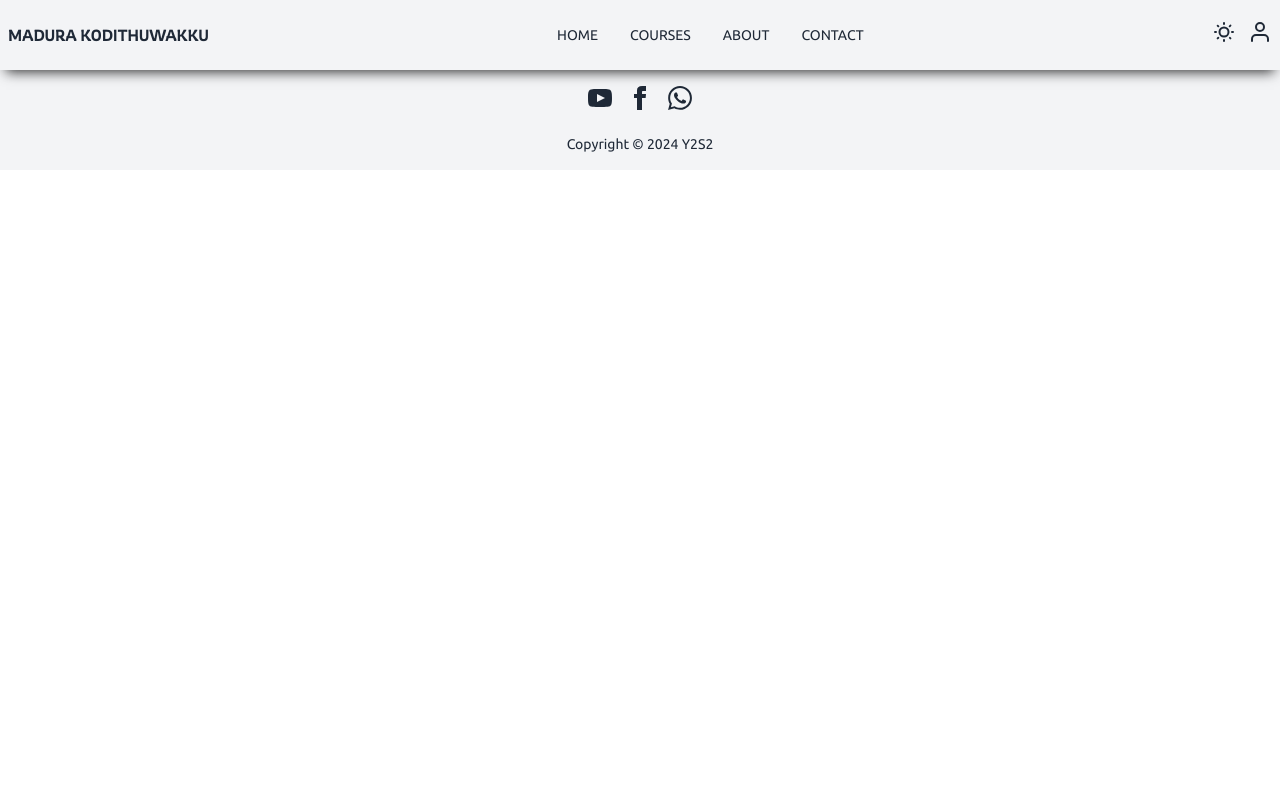
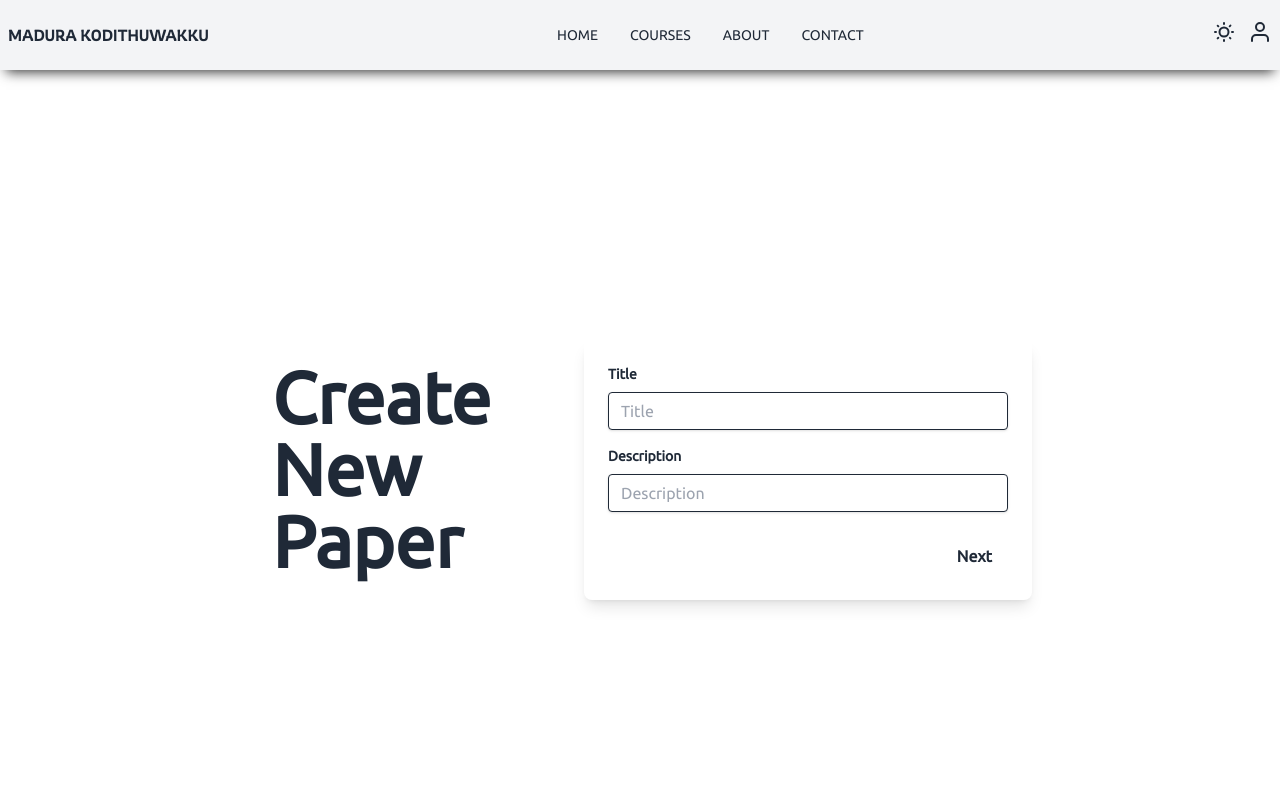
Before and after one commit to liyanagelahiru/online-class-management-system, a React (Vite) app in the folder frontend/: page /exam/create in a window 1280 px wide. Shown: the top 800 px of the page. Built offline with nearby package versions, Linux system fonts and the light colour scheme; a web font is replaced by a local one.

Commit message:
Update pages

```diff
--- /dev/null
+++ b/frontend/src/pages/CreateExam/CreatePaper.jsx
@@ -0,0 +1,82 @@
+import React, { useState } from "react";
+import { Link } from "react-router-dom";
+
+function CreatePapers() {
+  const [title, setTitle] = useState("");
+  const [description, setDescription] = useState("");
+  const [error, setError] = useState("");
+
+  const handleTitleChange = (e) => {
+    setTitle(e.target.value);
+    setError("");
+  };
+
+  const handleDescriptionChange = (e) => {
+    setDescription(e.target.value);
+    setError("");
+  };
+
+  const handleSubmit = (e) => {
+    e.preventDefault();
+    if (!title.trim() || !description.trim()) {
+      setError("Title and Description are required.");
+      return;
+    }
+    // Proceed with form submission
+    console.log("Form submitted:", { title, description });
+  };
+
+  return (
+    <div className="flex items-center justify-center h-screen bg-white">
+      {/* Left Section: Text "Create New Paper" */}
+      <div className="text-gray-600 p-6 mr-4 flex-grow max-w-xs">
+        <h2 className="text-7xl font-bold">Create New <br />Paper</h2>
+      </div>
+
+      {/* Right Section: Card with Input Fields */}
+      <div className="flex-shrink-0 w-full max-w-md bg-gray-100 shadow-lg rounded-lg overflow-hidden">
+        <div className="p-6">
+          <form onSubmit={handleSubmit}>
+            <div className="mb-4">
+              <label className="block text-gray-700 text-sm font-bold mb-2" htmlFor="title">
+                Title
+              </label>
+              <input
+                className="shadow appearance-none border rounded w-full py-2 px-3 text-gray-700 leading-tight focus:outline-none focus:shadow-outline"
+                id="title"
+                type="text"
+                placeholder="Title"
+                value={title}
+                onChange={handleTitleChange}
+              />
+            </div>
+            <div className="mb-6">
+              <label className="block text-gray-700 text-sm font-bold mb-2" htmlFor="description">
+                Description
+              </label>
+              <input
+                className="shadow appearance-none border rounded w-full py-2 px-3 text-gray-700 leading-tight focus:outline-none focus:shadow-outline"
+                id="description"
+                type="text"
+                placeholder="Description"
+                value={description}
+                onChange={handleDescriptionChange}
+              />
+            </div>
+            {error && <p className="text-red-500 text-sm mb-4">{error}</p>}
+            <div className="flex justify-end">
+            <Link
+              to="/CreateQues"
+              className="bg-blue-500 hover:bg-blue-700 text-white font-bold py-2 px-4 rounded-full"
+            >
+              Next
+            </Link>
+          </div>
+          </form>
+        </div>
+      </div>
+    </div>
+  );
+}
+
+export default CreatePapers;
--- /dev/null
+++ b/frontend/src/pages/CreateExam/index.jsx
@@ -0,0 +1,7 @@
+import CreatePapers from './CreatePaper';
+
+const index = () => {
+   return <CreatePapers />;
+};
+
+export default index;
--- a/frontend/src/pages/OnlineExam/index.jsx
+++ b/frontend/src/pages/OnlineExam/index.jsx
@@ -1,7 +1,7 @@
-import OnlineExam from './OnlineExam';
+import Papers from './papers';
 
 const index = () => {
-   return <OnlineExam />;
+   return <Papers />;
 };
 
 export default index;
--- /dev/null
+++ b/frontend/src/pages/OnlineExam/papers.jsx
@@ -0,0 +1,51 @@
+import React, { useState } from 'react';
+import { Link } from 'react-router-dom';
+
+function Papers() {
+   const [papers, setPapers] = useState([
+      { id: 1, title: 'Model Paper 01', subtitle: 'Applied Mathematics' },
+      { id: 2, title: 'Model Paper 02', subtitle: 'Physics' },
+      { id: 3, title: 'Model Paper 03', subtitle: 'Chemistry' }
+   ]);
+
+   const handleDelete = id => {
+      // Handle delete functionality here
+      console.log('Delete paper with id:', id);
+   };
+
+   return (
+      <div className="container mx-auto mt-8">
+         <div className="flex justify-end mb-4">
+            <Link
+               to="/exam/create"
+               className="bg-green-500 hover:bg-green-700 text-white font-bold py-2 px-4 rounded-full">
+               Create New Paper
+            </Link>
+         </div>
+         <div className="grid grid-cols-1 sm:grid-cols-2 md:grid-cols-3 gap-4">
+            {papers.map(paper => (
+               <div
+                  key={paper.id}
+                  className="bg-white shadow-md rounded-md p-6">
+                  <div className="text-xl font-bold mb-2">{paper.title}</div>
+                  <div className="text-gray-700">{paper.subtitle}</div>
+                  <div className="flex justify-end mt-4">
+                     <Link
+                        to={`/update/${paper.id}`}
+                        className="text-blue-500 hover:text-blue-700 mr-2">
+                        Edit
+                     </Link>
+                     <button
+                        onClick={() => handleDelete(paper.id)}
+                        className="text-red-500 hover:text-red-700">
+                        Delete
+                     </button>
+                  </div>
+               </div>
+            ))}
+         </div>
+      </div>
+   );
+}
+
+export default Papers;
--- a/frontend/src/pages/index.js
+++ b/frontend/src/pages/index.js
@@ -7,7 +7,8 @@ import Profile from './Profile';
 
 import Theory from './Theory';
 import Revision from './Revision';
-import OnlineExam from './OnlineExam';
+import Papers from './OnlineExam';
+import CreateExam from './CreateExam';
 import ModelPapers from './ModelPapers';
 
 // Payment Management
@@ -24,7 +25,8 @@ export {
    About,
    Theory,
    Revision,
-   OnlineExam,
+   Papers,
+   CreateExam,
    ModelPapers,
    Profile,
    Payment,
```
Also changed, not shown: frontend/src/routes/AppRoutes.jsx (+5 -2 lines).
